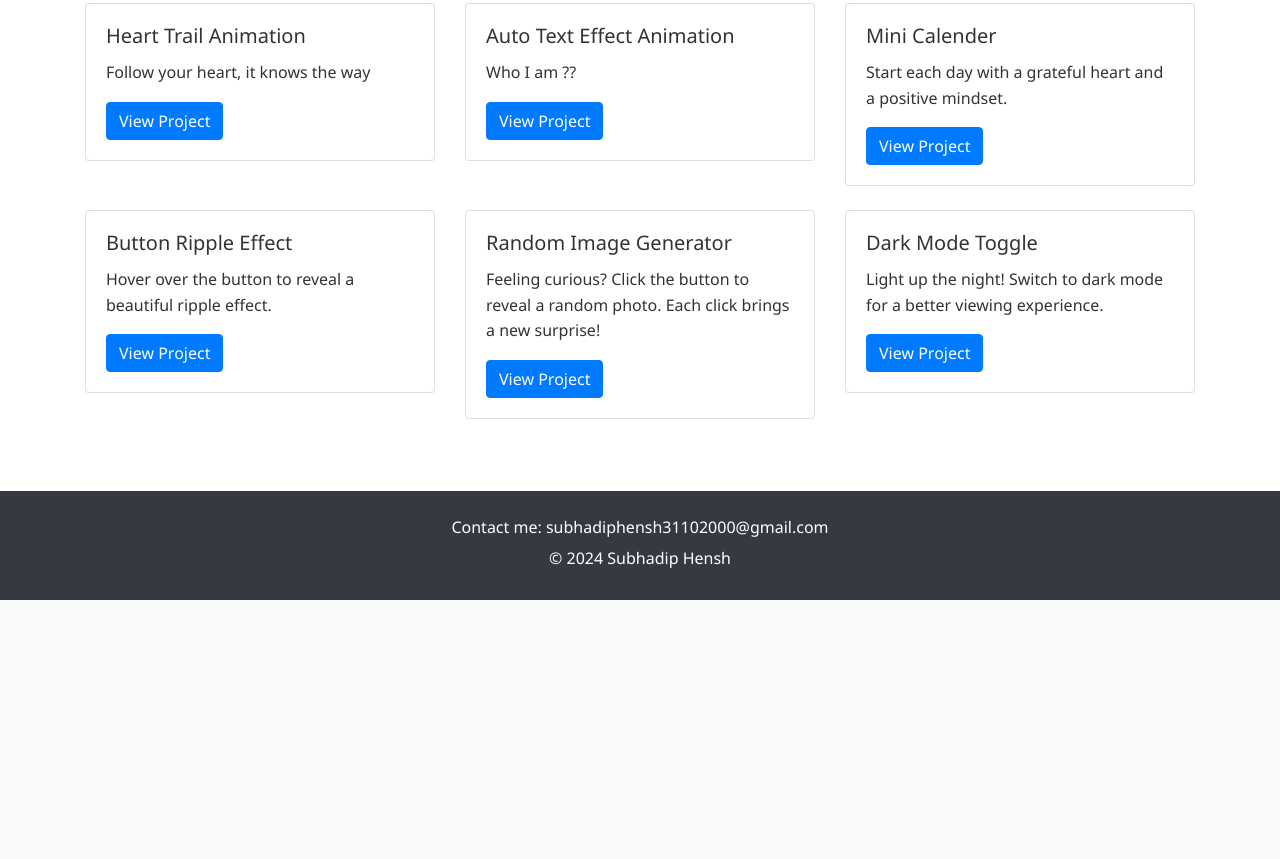
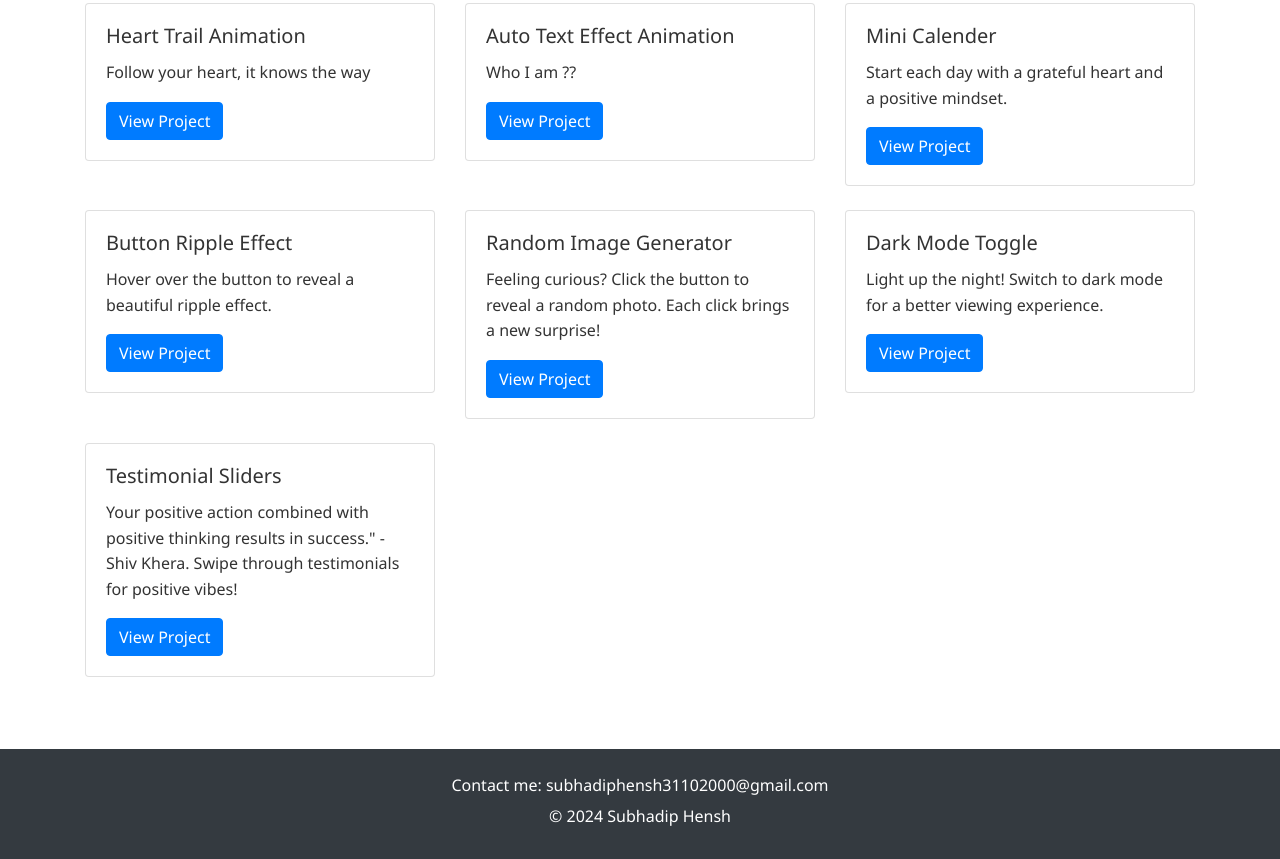
Before and after one commit to 07subhadip/10-web-dev-projects, a plain HTML site: page index.html in a window 1280 px wide. Shown: the part 428-1287 px from the top of the page. Before the commit the page ends 1028 px from the top, so only its background shows below. Drawn offline with nearby package versions, Linux system fonts and the light colour scheme.

Commit message:
main index.html file updated

```diff
--- a/index.html
+++ b/index.html
@@ -95,7 +95,15 @@
                         </div>
                     </div>
                 </div>
-
+                <div class="col-lg-4 mb-4">
+                    <div class="card">
+                        <div class="card-body">
+                            <h5 class="card-title">Testimonial Sliders</h5>
+                            <p class="card-text">Your positive action combined with positive thinking results in success." - Shiv Khera. Swipe through testimonials for positive vibes!</p>
+                            <a href="Testimonial Sliders/index.html" class="btn btn-primary">View Project</a>
+                        </div>
+                    </div>
+                </div>
                 <!-- Add more project cards here -->
             </div>
         </div>
```
